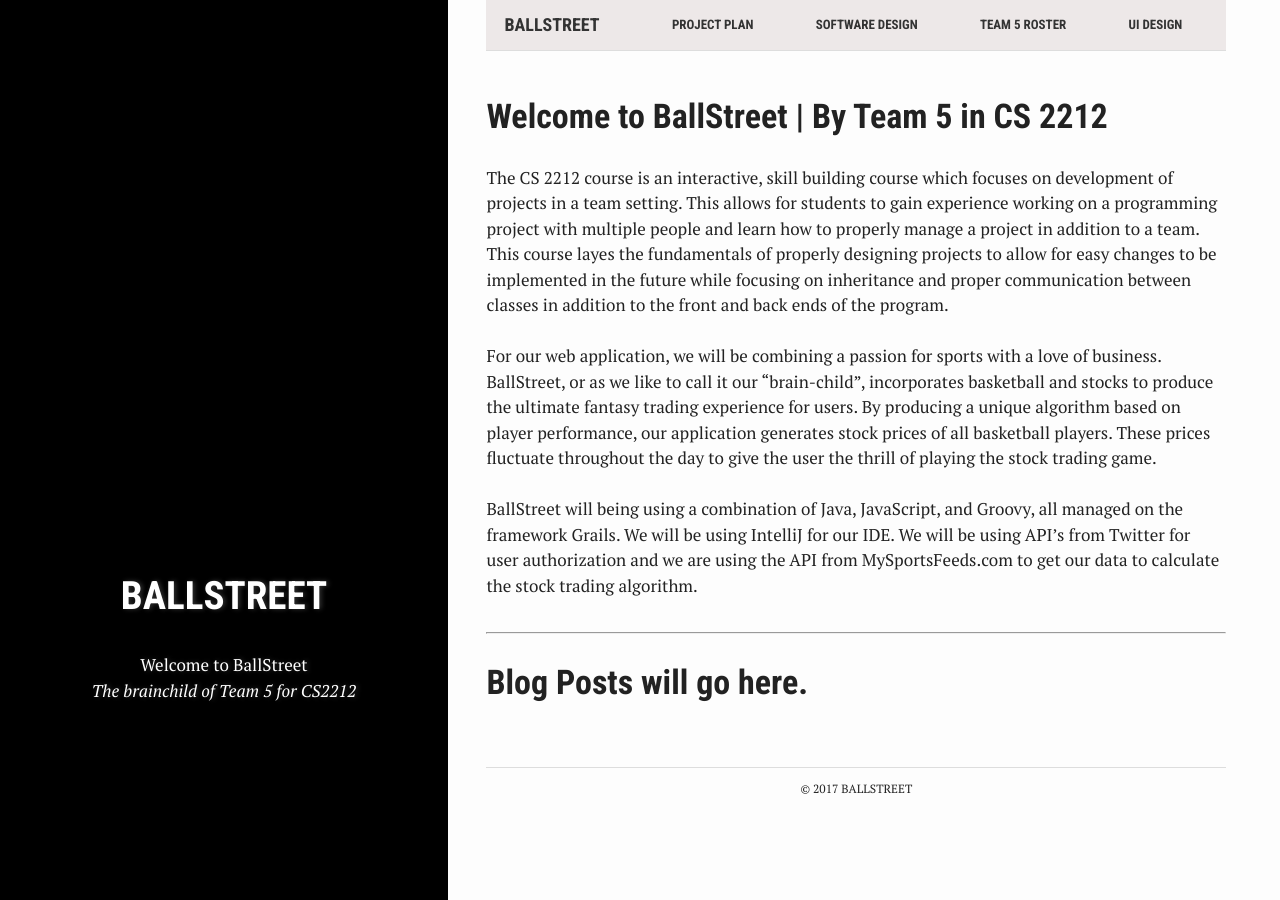
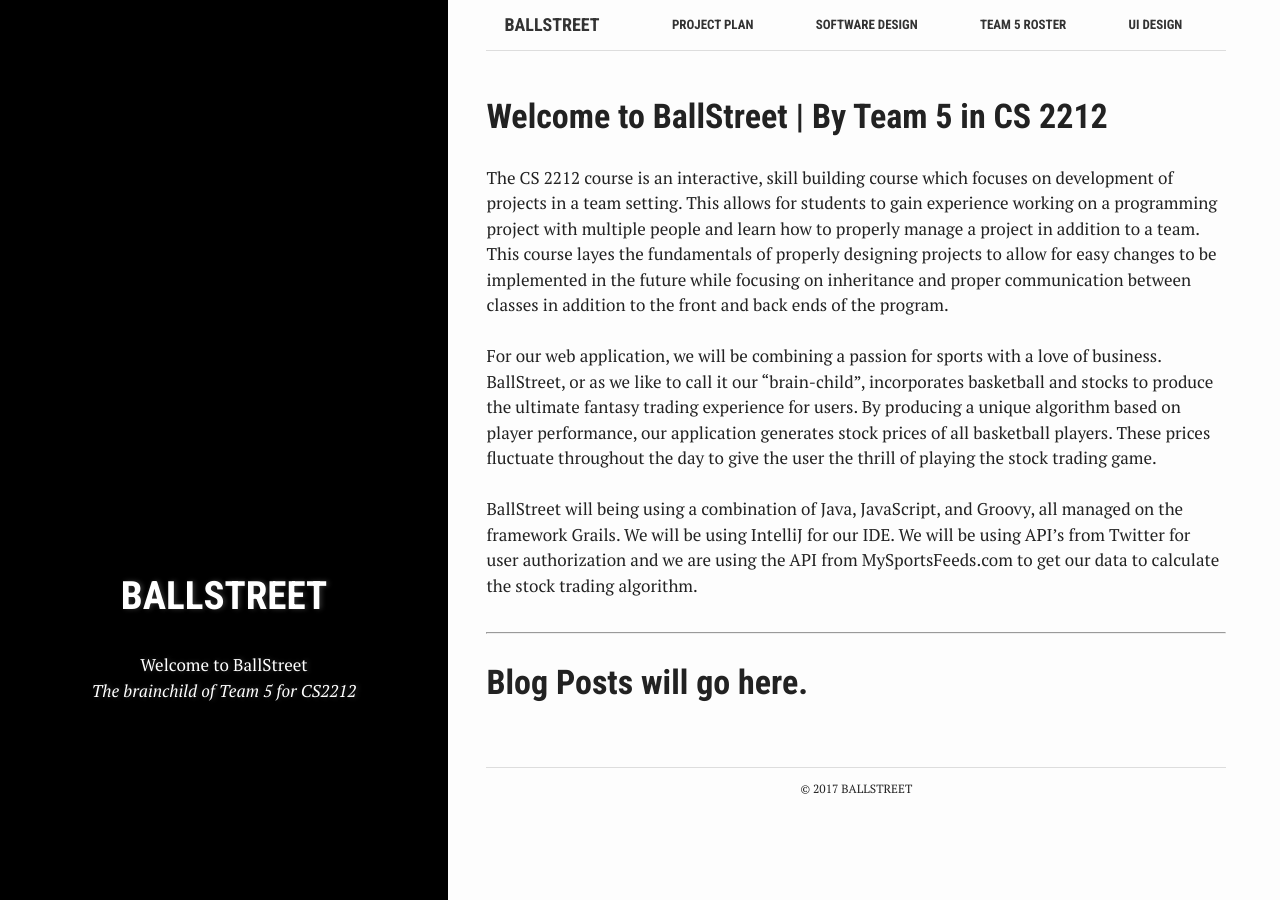
Before and after one commit to ufrauq/Ball-Street, a Jekyll site: the page built from index.html, in a window 1280 px wide. Built offline with Jekyll 4.4.1, drawn with Linux system fonts in a browser that asks for light colours.

Commit message:
Update _layout.scss

```diff
--- a/assets/_sass/_layout.scss
+++ b/assets/_sass/_layout.scss
@@ -73,7 +73,7 @@ a {
 * Header
 * ========================================================================== */
 .main-header {
-  background-color: #ede8e8;
+  background-color: #fdfdfd;
   position: fixed;
   z-index: 100;
   width: 100%;
```
